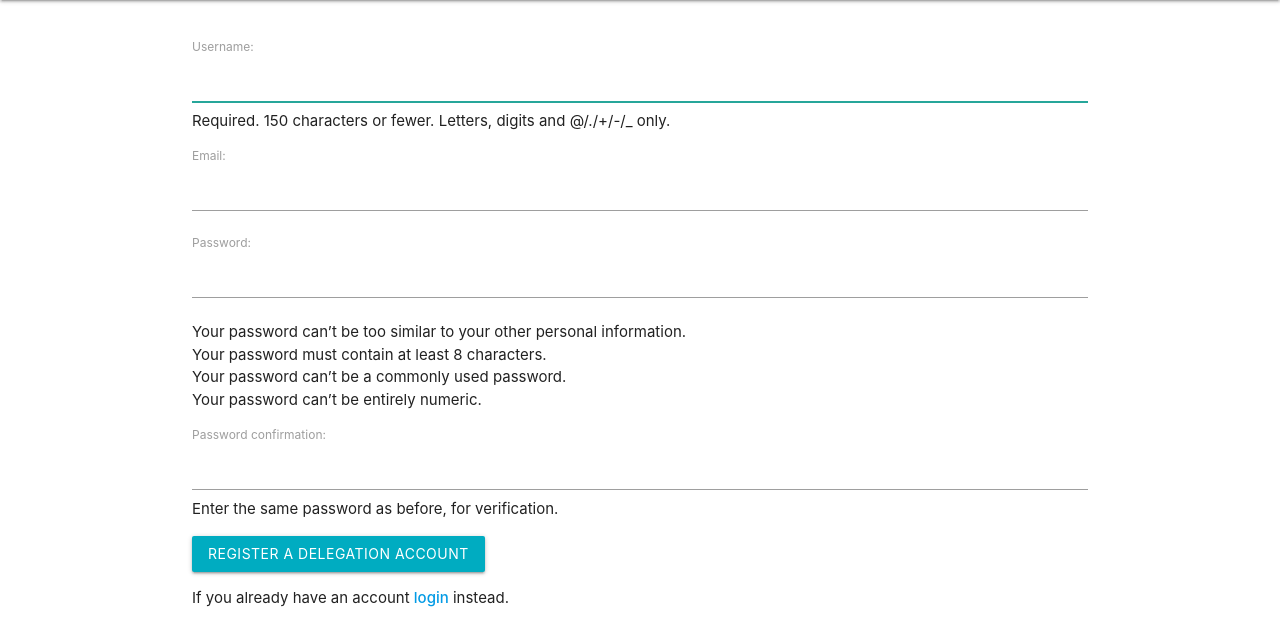
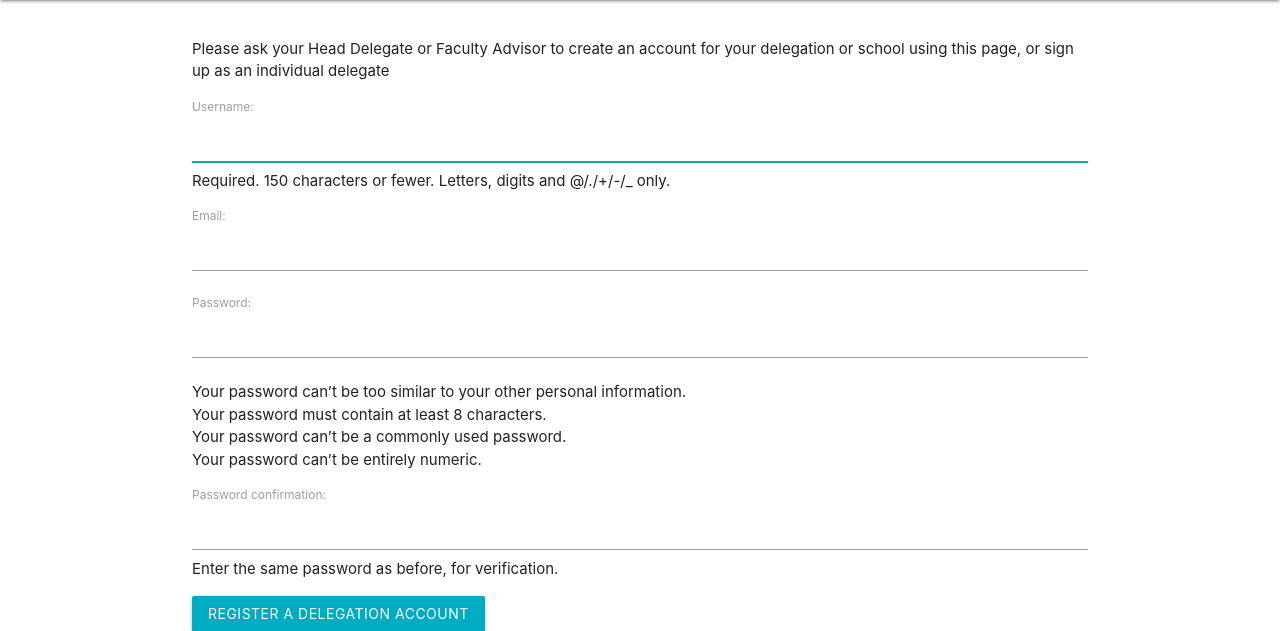
Before and after one commit to Sparrownor1/mun-net, a Django app: page /users/register/ in a window 1280 px wide. Shown: the part 64-695 px from the top of the page. Run offline with Django 3.2, Linux system fonts and the light colour scheme; some libraries are stand-ins or nearby versions.

Commit message:
User clarification

```diff
--- a/users/templates/users/index.html
+++ b/users/templates/users/index.html
@@ -7,7 +7,7 @@
   <div class="col s12 m12 l6">
     <div class="card red accent-4 hoverable">
       <div class="card-content white-text">
-        <span class="card-title">Register</span>
+        <span class="card-title">Register as delegation</span>
       </div>
       <div class="card-action">
         <a href="{% url 'users:register' %}">Go</a>
--- a/users/templates/users/register.html
+++ b/users/templates/users/register.html
@@ -1,7 +1,9 @@
 {% extends 'header.html' %}
 
 {% block content %}
-
+  <p>
+    Please ask your Head Delegate or Faculty Advisor to create an account for your delegation or school using this page, or sign up as an individual delegate
+  </p>
   <form method="POST">
       {% csrf_token %}
       {{form.as_p}}
```
